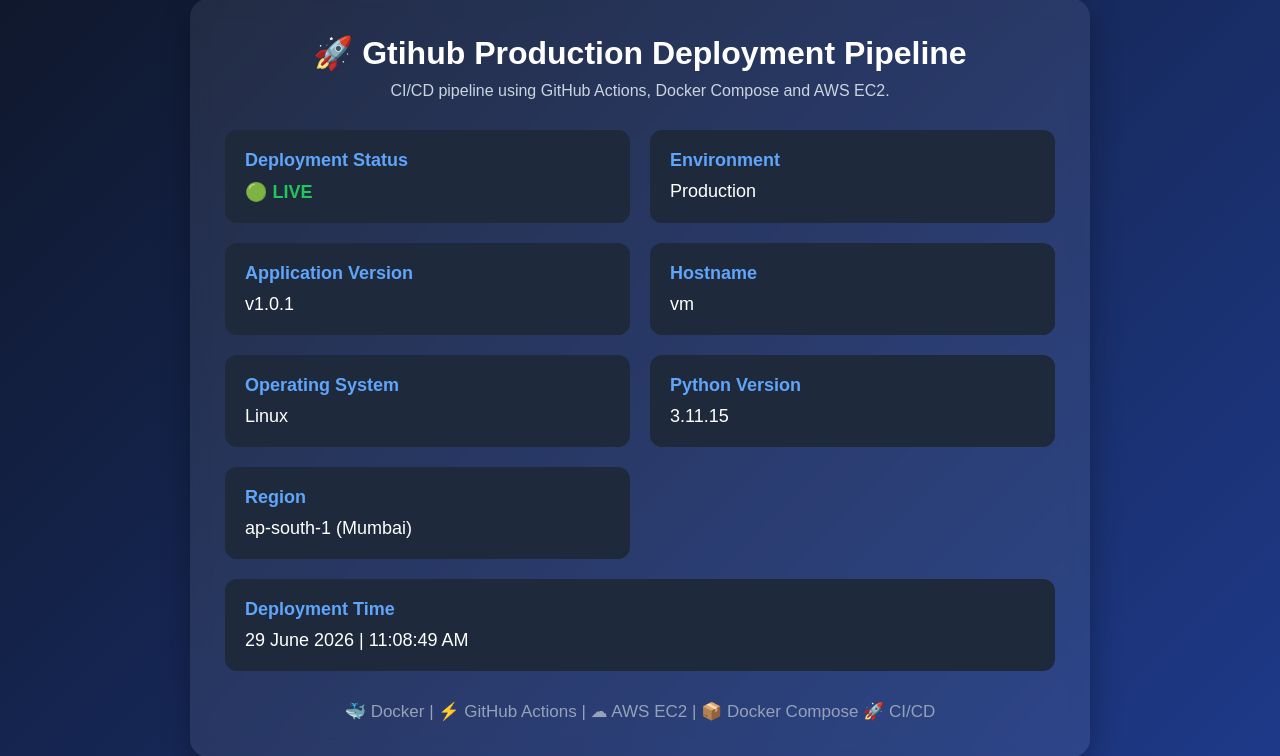
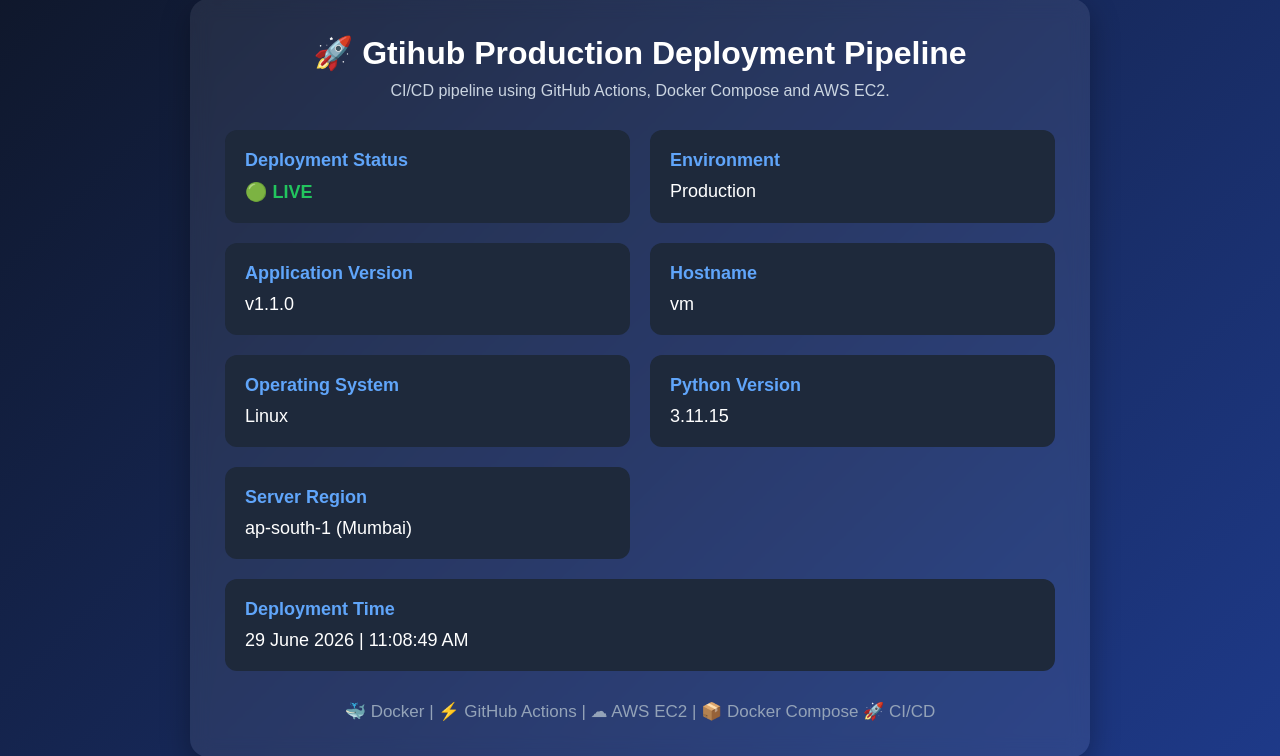
Before and after one commit to Suchitdev/github-actions-cd, a Flask app: page / in a window 1280 px wide. Shown: the part 41-797 px from the top of the page. Run offline with Flask 3, Linux system fonts and the light colour scheme.

Commit message:
Add server region

```diff
--- a/app.py
+++ b/app.py
@@ -13,7 +13,7 @@ def home():
         current_time=datetime.now().strftime("%d %B %Y | %I:%M:%S %p"),
         os_name=platform.system(),
         python_version=platform.python_version(),
-        version="v1.0.1",
+        version="v1.1.0",
         environment="Production",
         status="LIVE"
     )
--- a/templates/index.html
+++ b/templates/index.html
@@ -50,8 +50,8 @@
             </div>
 
             <div class="card">
-                 <h2>Region</h2>
-                 <p>ap-south-1 (Mumbai)</p>
+                <h2>Server Region</h2>
+                <p>ap-south-1 (Mumbai)</p>
             </div>
 
             <div class="card full">
```
